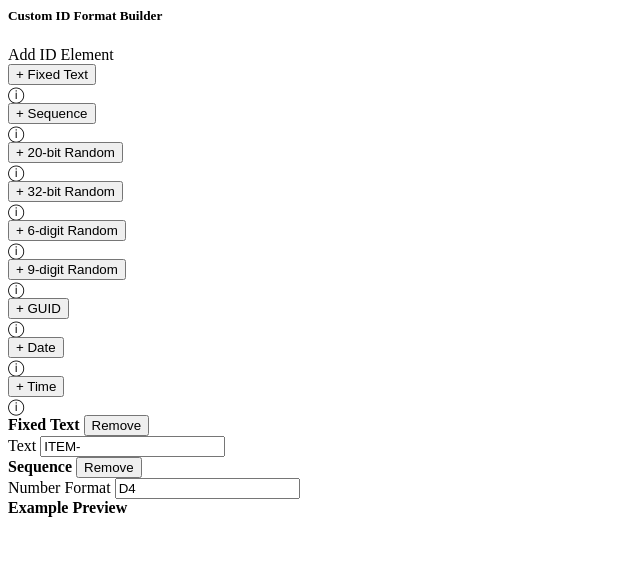
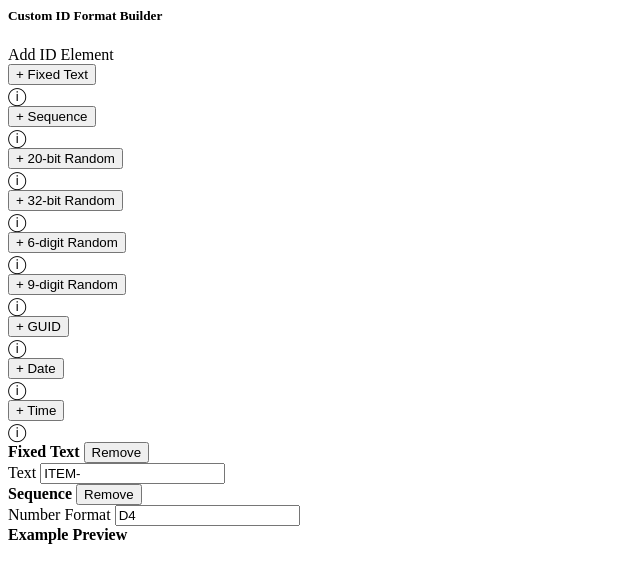
Before and after one commit to IrinSultana113/inventory-hub, a Rails app: template app/views/inventories/_custom_id_builder.html.erb in a window 1280 px wide. Shown: the top 583 px of the page, without its empty margins (0-640 px from the left). Run offline with Rails 7, Linux system fonts and the light colour scheme; the template is opened without the code that fills it, so the values that code supplies are empty.

Commit message:
Complete custom ID implementation

```diff
--- a/app/views/inventories/_custom_id_builder.html.erb
+++ b/app/views/inventories/_custom_id_builder.html.erb
@@ -40,10 +40,10 @@
           </button>
 
           <details class="position-relative">
-            <summary class="text-primary"
-                     style="cursor:pointer; list-style:none;"
-                     title="<%= t('inventories.custom_id_builder.learn_about') %>">
-              ⓘ
+            <summary class="text-primary fw-bold"
+                style="cursor:pointer; list-style:none; font-size: 18px;"
+                title="<%= t('inventories.custom_id_builder.learn_about') %>">
+                &#9432;
             </summary>
 
             <div class="card shadow p-3 position-absolute"
```
Also changed, not shown: app/controllers/items_controller.rb (+6 -4 lines).
